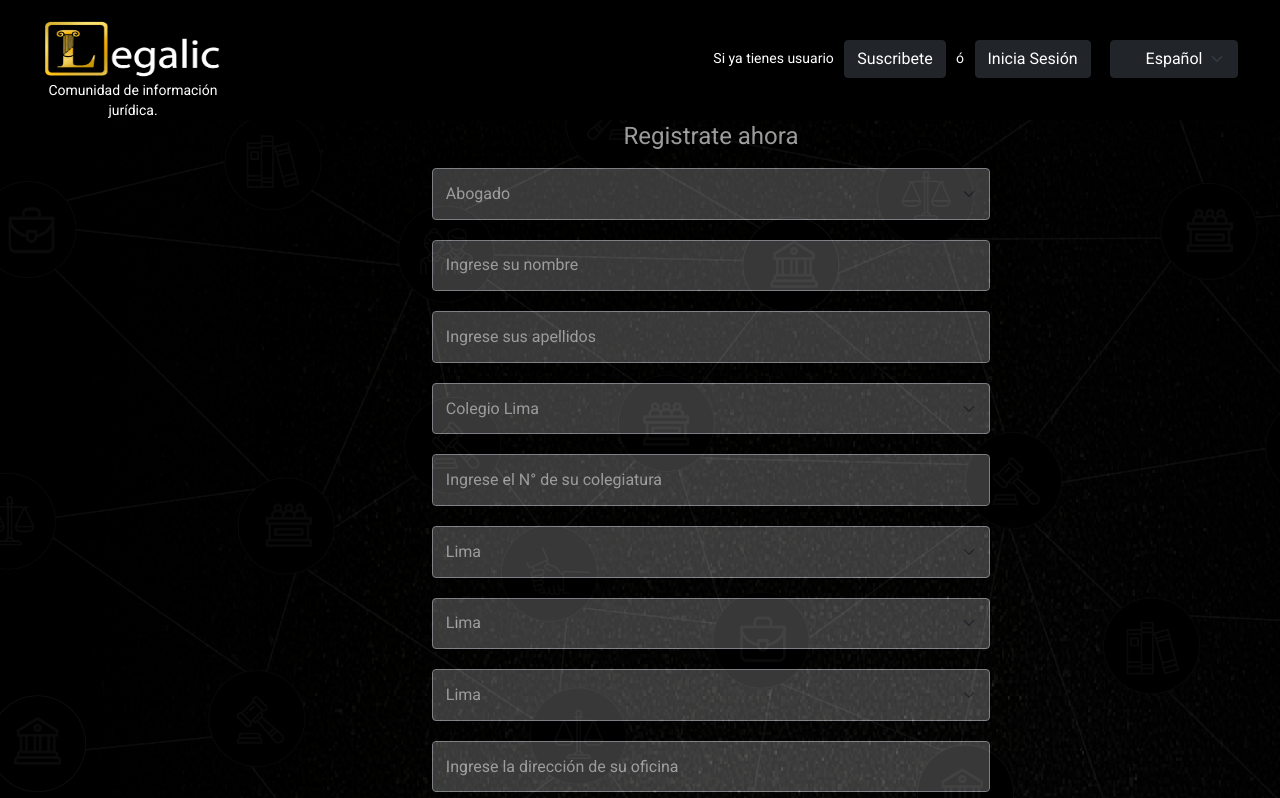
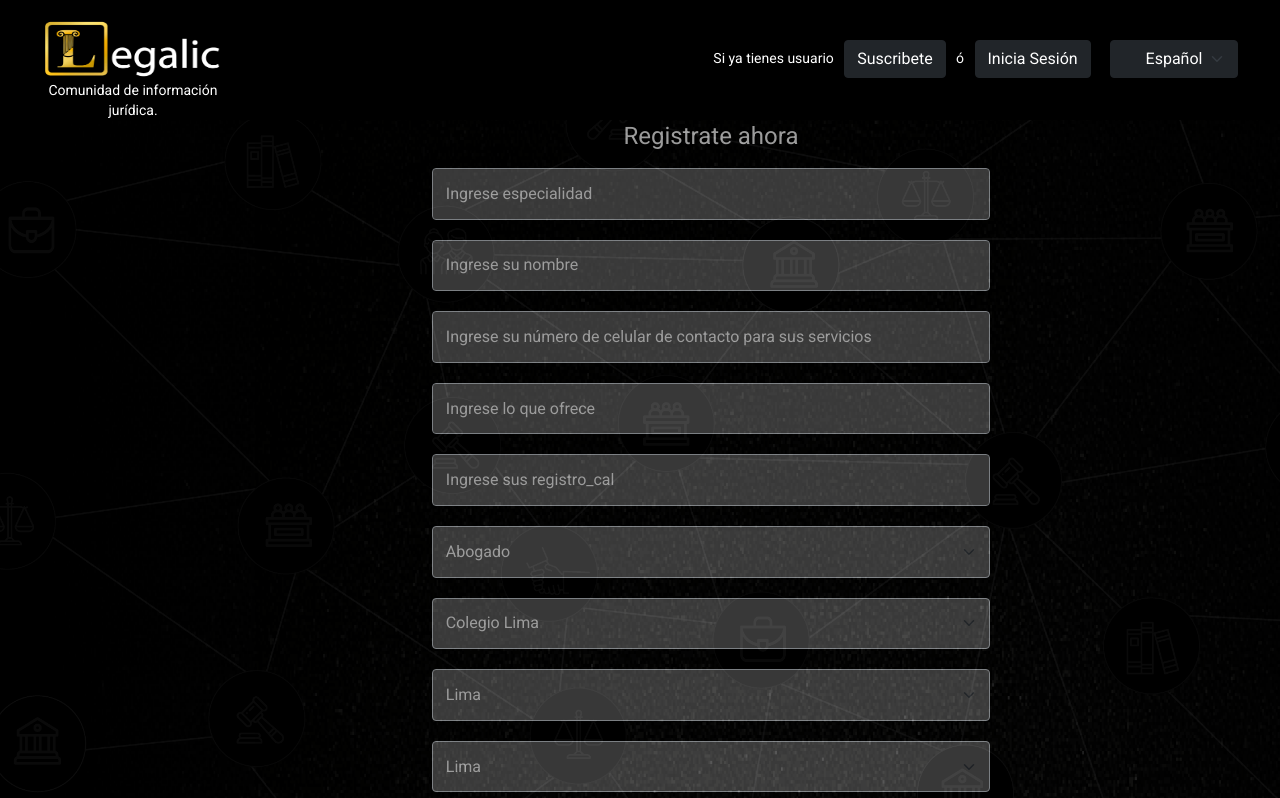
Before and after one commit to juanvaldemar/prueba-alianza-web, an Angular app: page /registro in a window 1280 px wide. Shown: the top 798 px of the page. Built offline with nearby package versions, Linux system fonts and the light colour scheme.

Commit message:
subiendo data

```diff
--- a/src/app/busqueda/busqueda.component.ts
+++ b/src/app/busqueda/busqueda.component.ts
@@ -31,13 +31,15 @@ export class BusquedaComponent implements OnInit {
     localStorage.setItem("ubicacion", this.ubicacion_);
     let a = localStorage.getItem("ubicacion");
     let b = localStorage.getItem("especialidad");
-    if (a == "") {
-      // alert("Para continuar debe ingresar una ubicación")
-      alert("Error al cargar")
-    } else {
-      this.router.navigate(['listado']);
+    // if (a == "") {
+    //   // alert("Para continuar debe ingresar una ubicación")
+    //   alert("Error al cargar")
+    // } else {
 
-    }
+    // }
+
+    this.router.navigate(['listado']);
+
 
     console.log("Listando abogados...")
     console.log("Raúl Morales...")
--- a/src/app/listado/listado.component.ts
+++ b/src/app/listado/listado.component.ts
@@ -8,10 +8,20 @@ import { Abogados } from '../model/abogados'
 })
 export class ListadoComponent implements OnInit {
   abogados: Array<Abogados> = [];
+
+
+
+  itemAbogado1: Abogados = { 'id': 111, 'nombres': 'Valdemar', 'registro_cal': '12345', 'especialidad': 'Civil', 'ubicacion': 'SJL', 'horario_atencion': '1', 'ofrece': 'ofrece', 'numero': 987987987, 'refistro': new Date() };
+  itemAbogado2: Abogados = { 'id': 222, 'nombres': 'Raul', 'registro_cal': '12345', 'especialidad': 'Civil', 'ubicacion': 'SJL', 'horario_atencion': '1', 'ofrece': 'ofrece', 'numero': 987987987, 'refistro': new Date() };
+  itemAbogado3: Abogados = { 'id': 333, 'nombres': 'Moises', 'registro_cal': '12345', 'especialidad': 'Civil', 'ubicacion': 'SJL', 'horario_atencion': '1', 'ofrece': 'ofrece', 'numero': 987987987, 'refistro': new Date() };
+  itemAbogado4: Abogados = { 'id': 4, 'nombres': 'Ronal', 'registro_cal': '12345', 'especialidad': 'Civil', 'ubicacion': 'SJL', 'horario_atencion': '1', 'ofrece': 'ofrece', 'numero': 987987987, 'refistro': new Date() };
+  itemAbogado5: Abogados = { 'id': 5, 'nombres': 'Marta', 'registro_cal': '12345', 'especialidad': 'Civil', 'ubicacion': 'SJL', 'horario_atencion': '1', 'ofrece': 'ofrece', 'numero': 987987987, 'refistro': new Date() };
+  itemAbogado6: Abogados = { 'id': 6, 'nombres': 'Mirian', 'registro_cal': '12345', 'especialidad': 'Civil', 'ubicacion': 'SJL', 'horario_atencion': '1', 'ofrece': 'ofrece', 'numero': 987987987, 'refistro': new Date() };
+
   constructor(private clienteService: ClienteService) { }
 
-  ubicacion : string  = '';
-  especialidad : string  = '';
+  ubicacion: string = '';
+  especialidad: string = '';
 
   ngOnInit(): void {
     this.getlistAbogados();
@@ -22,9 +32,37 @@ export class ListadoComponent implements OnInit {
 
   getlistAbogados = () => {
 
-    this.clienteService.getAbogados(localStorage.getItem("ubicacion"),localStorage.getItem("especialidad")).subscribe((response: any) => {
-      this.abogados = response;
-    })
+    if (localStorage.getItem("abogados") == null) {
+      this.abogados.push(this.itemAbogado1);
+      this.abogados.push(this.itemAbogado2);
+      this.abogados.push(this.itemAbogado3);
+      // this.abogados.push(this.itemAbogado4);
+      // this.abogados.push(this.itemAbogado5);
+      // this.abogados.push(this.itemAbogado6);
+      localStorage.setItem("abogados", JSON.stringify(this.abogados));
+
+    }
+
+    if (localStorage.getItem("abogados") == "") {
+      this.abogados.push(this.itemAbogado1);
+      this.abogados.push(this.itemAbogado2);
+      this.abogados.push(this.itemAbogado3);
+      // this.abogados.push(this.itemAbogado4);
+      // this.abogados.push(this.itemAbogado5);
+      // this.abogados.push(this.itemAbogado6);
+      localStorage.setItem("abogados", JSON.stringify(this.abogados));
+
+    }
+
+    if (localStorage.getItem("abogados") != null) {
+      this.abogados = JSON.parse(localStorage.getItem("abogados"));
+    }
+
+    console.log(localStorage.getItem("abogados"))
+
+    // this.clienteService.getAbogados(localStorage.getItem("ubicacion"),localStorage.getItem("especialidad")).subscribe((response: any) => {
+    //   this.abogados = response;
+    // })
   }
 
 }
--- a/src/app/model/abogados.ts
+++ b/src/app/model/abogados.ts
@@ -7,5 +7,5 @@ export class Abogados {
     horario_atencion:string;
     ofrece:string;
     numero:number;
-    refistro:Date;
+    refistro:Date = new Date;
 }
--- a/src/app/registro/registro.component.html
+++ b/src/app/registro/registro.component.html
@@ -18,38 +18,64 @@
 
                 <h1 class="white">Registrate ahora</h1>
 
+
+
+
+<div class="form-group">
+    <input [(ngModel)]="abogado.especialidad" name="nombres" type="text" class="form-control asd"
+        placeholder="Ingrese especialidad" required="">
+</div>
+<br>
+<div class="form-group">
+    <input [(ngModel)]="abogado.nombres" name="nombres" type="text" class="form-control asd"
+        placeholder="Ingrese su nombre" required="">
+</div>
+<br>
+
+<div class="form-group">
+    <input [(ngModel)]="abogado.numero" name="nombres" type="number" class="form-control asd"
+        placeholder="Ingrese su número de celular de contacto para sus servicios" required="">
+</div>
+<br>
+<div class="form-group">
+    <input [(ngModel)]="abogado.ofrece" name="nombres" type="text" class="form-control asd"
+        placeholder="Ingrese lo que ofrece" required="">
+</div>
+<br>
+<div class="form-group">
+    <input [(ngModel)]="abogado.registro_cal" name="registro_cal" type="text" class="form-control asd"
+        placeholder="Ingrese sus registro_cal" required="">
+</div>
+<br>
+
                 <form class="m-t" role="form" action="index.html">
-                    <select id="ubicacion" class="form-select" aria-label="Elija si es abogado o abogado">
+                    <select class="form-select" aria-label="Elija si es abogado o abogado">
                         <option selected value="abogado">Abogado</option>
                         <option value="abogada">Abogada</option>
                     </select>
 
                     <br>
-                    <div class="form-group">
-                        <input [(ngModel)]="abogado.nombres" name="nombres" type="text" class="form-control asd"
-                            placeholder="Ingrese su nombre" required="">
-                    </div>
-                    <br>
 
-                    <div class="form-group">
-                        <input [(ngModel)]="abogado.registro_cal" name="registro_cal" type="text" class="form-control asd"
-                            placeholder="Ingrese sus apellidos" required="">
-                    </div>
-                    <br>
 
-                    <select id="ubicacion" class="form-select" aria-label="Elija el Colegio de Abogado al que pertenece">
+
+
+                    <select class="form-select" aria-label="Elija el Colegio de Abogado al que pertenece">
                         <option selected value="abogado">Colegio Lima</option>
                         <option value="abogada">Colegio Ica</option>
                     </select>
 
 <br>
-                    <div class="form-group">
-                        <input [(ngModel)]="abogado.especialidad" name="nombres" type="text" class="form-control asd"
-                            placeholder="Ingrese el N° de su colegiatura" required="">
+
+
+
+
+                    <!-- <div class="form-group">
+                        <input [(ngModel)]="abogado.refistro" name="nombres" type="text" value="2021-09-07T00:45:27.574Z" class="form-control asd"
+                            placeholder="Ingrese lo que registro" required="">
                     </div>
-                    <br>
+                    <br> -->
 
-                    <select id="ubicacion" class="form-select" aria-label="Elija el Departamento donde brinda sus servicios">
+                    <select class="form-select" aria-label="Elija el Departamento donde brinda sus servicios">
                         <option selected value="lima">Lima</option>
                         <option value="lima">Ica</option>
                         <option value="lima">Junín</option>
@@ -57,14 +83,14 @@
                     <br>
 
 
-                    <select id="ubicacion" class="form-select" aria-label="Elija la Provincia donde brinda sus servicios">
+                    <select class="form-select" aria-label="Elija la Provincia donde brinda sus servicios">
                         <option selected value="lima">Lima</option>
                         <option value="lima">Ica</option>
                         <option value="lima">Junín</option>
                     </select>
                     <br>
 
-                    <select id="ubicacion" class="form-select" aria-label="Elija el Distrito donde brinda sus servicios">
+                    <select class="form-select" aria-label="Elija el Distrito donde brinda sus servicios">
                         <option selected value="lima">Lima</option>
                         <option value="lima">Ica</option>
                         <option value="lima">Junín</option>
@@ -72,26 +98,27 @@
                     <br>
 
                     <div class="form-group">
-                        <input [(ngModel)]="abogado.horario_atencion" name="nombres" type="text" class="form-control asd"
+                        <input [(ngModel)]="abogado.ubicacion" name="nombres" type="text" class="form-control asd"
                             placeholder="Ingrese la dirección de su oficina" required="">
                     </div>
                     <br>
 
+
                     <div class="form-group">
                         <input [(ngModel)]="abogado.horario_atencion" name="nombres" type="text" class="form-control asd"
-                            placeholder="Ingrese su número de celular de contacto para sus servicios" required="">
+                            placeholder="Ingrese su horario de atención" required="">
                     </div>
                     <br>
 
                     <div class="form-group">
-                        <input [(ngModel)]="abogado.horario_atencion" name="nombres" type="text" class="form-control asd"
+                        <input   name="nombres" type="text" class="form-control asd"
                             placeholder="Ingrese su número fijo de contacto para sus servicios" required="">
                     </div>
                     <br>
 
 
                     <div class="form-group">
-                        <input [(ngModel)]="abogado.horario_atencion" name="nombres" type="text" class="form-control asd"
+                        <input  name="nombres" type="text" class="form-control asd"
                             placeholder="Ingrese su correo electrónico" required="">
                     </div>
                     <br>
--- a/src/app/registro/registro.component.ts
+++ b/src/app/registro/registro.component.ts
@@ -13,6 +13,8 @@ import { Abogados } from '../model/abogados'
 export class RegistroComponent implements OnInit {
 
   abogado: Abogados;
+  abogados: Array<Abogados> = [];
+  itemAbogado6: Abogados;
 
   constructor(private clienteService: ClienteService,private router: Router) {
 
@@ -21,16 +23,37 @@ export class RegistroComponent implements OnInit {
   }
 
   ngOnInit(): void {
+
+
   }
 
   doSaveAbogados(){
-    this.abogado.id = Math.floor(Math.random() * (0 - 100000)) + 100000;
-    this.clienteService.guardarAbogados(this.abogado).subscribe((response: any) => {
-      this.abogado = response;
-      // alert("Success "+ this.abogado)
-      this.router.navigate(['/busqueda']);
-        console.log("registro beba")
-    })
+
+    this.abogado.id = Math.floor(Math.random() * (0 - 1000)) + 1000;
+
+    // if(localStorage.getItem("abogados") == null){
+    //   localStorage.setItem("abogados", JSON.stringify(this.abogados));
+    // }
+   this.abogados = JSON.parse(localStorage.getItem("abogados"));
+
+
+  this.itemAbogado6 = { 'id': this.abogado.id, 'nombres': this.abogado.nombres, 'registro_cal': this.abogado.registro_cal, 'especialidad': this.abogado.especialidad, 'ubicacion': this.abogado.ubicacion, 'horario_atencion': this.abogado.horario_atencion, 'ofrece': this.abogado.ofrece, 'numero': this.abogado.numero, 'refistro': new Date() };
+
+
+   this.abogados.push(this.itemAbogado6)
+
+    localStorage.setItem("abogados", JSON.stringify(this.abogados));
+
+  console.log(JSON.parse(localStorage.getItem("abogados")))
+  console.log(JSON.stringify(localStorage.getItem("abogados")))
+
+    // this.abogado.id = Math.floor(Math.random() * (0 - 100000)) + 100000;
+    // this.clienteService.guardarAbogados(this.abogado).subscribe((response: any) => {
+    //   this.abogado = response;
+    //   // alert("Success "+ this.abogado)
+    //   this.router.navigate(['/busqueda']);
+    //     console.log("registro beba")
+    // })
   }
 
 
```
Also changed, not shown: 1 other file (tests, documents, lock files or other folders).
